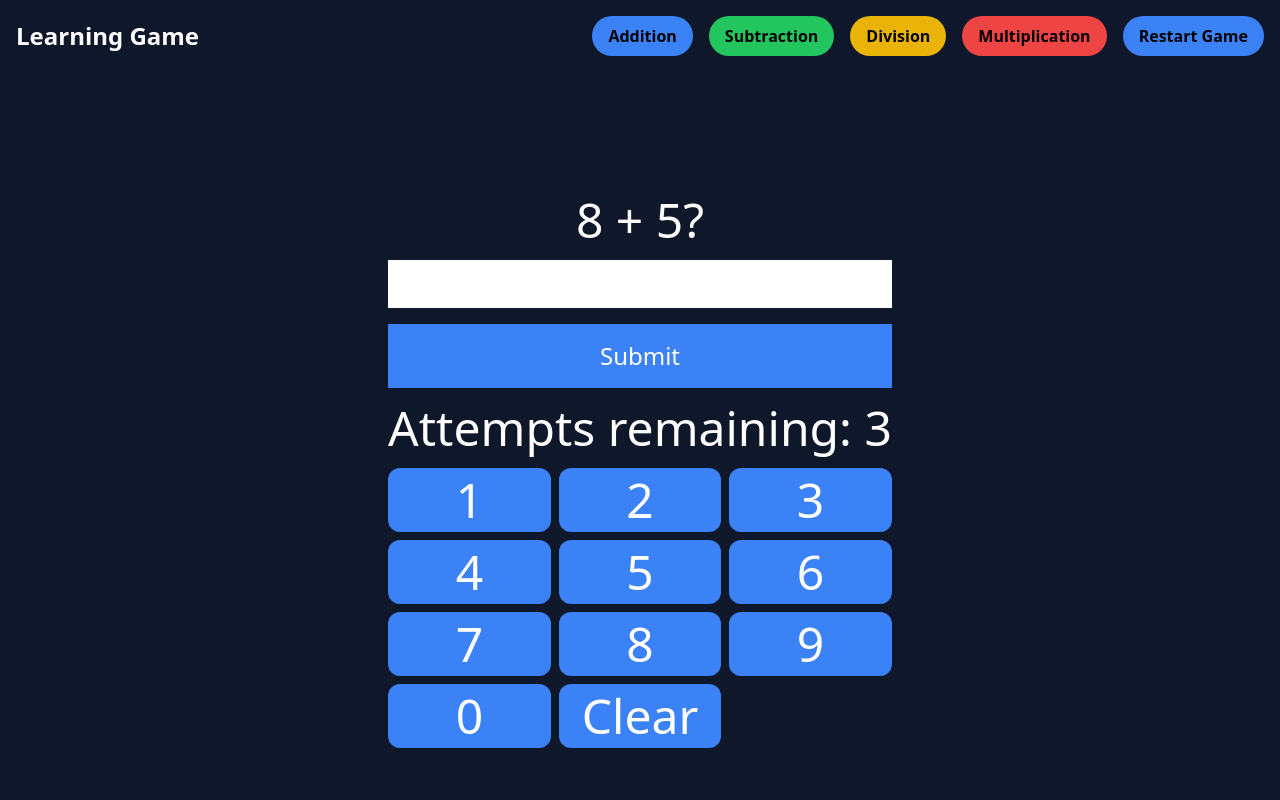
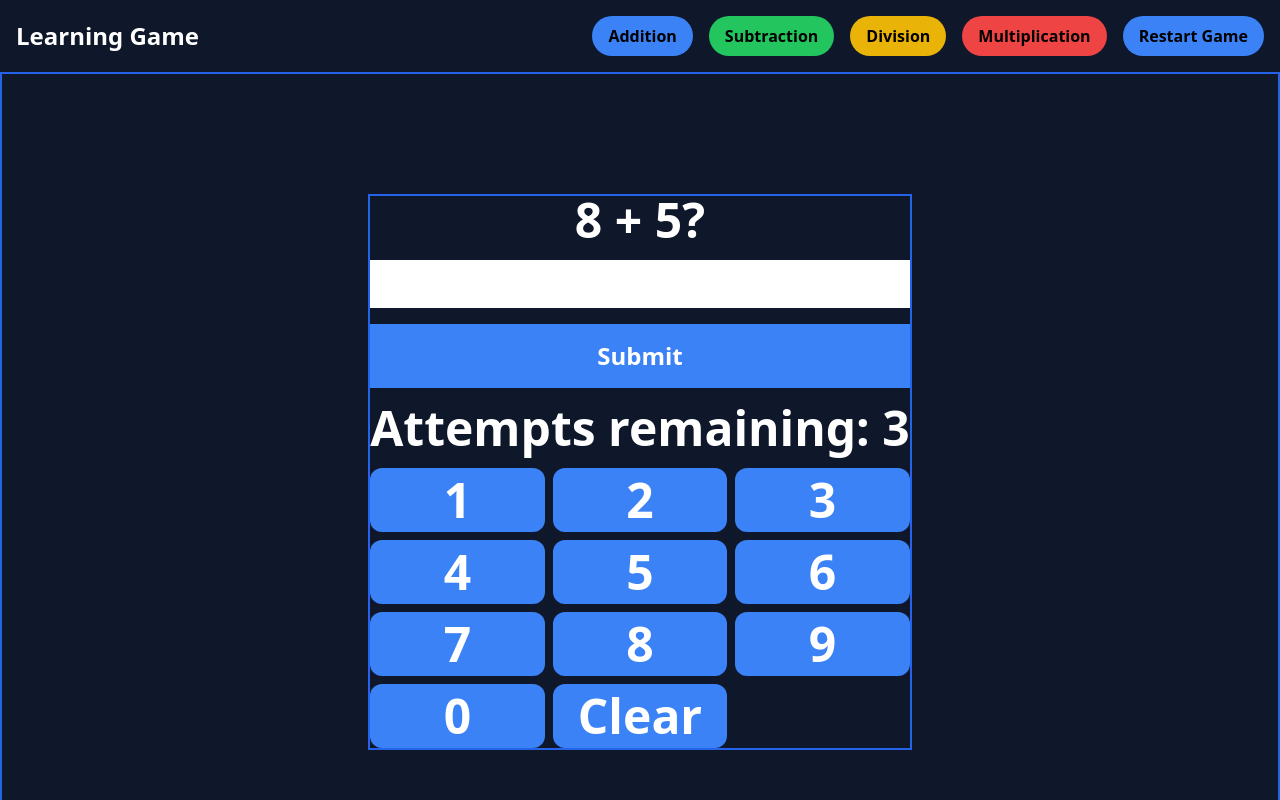
Before and after one commit to bartswierz/learning-game, a React (Vite) app: page / in a window 1280 px wide. Built offline with nearby package versions, Linux system fonts and the light colour scheme.

Commit message:
updated calculator layout

```diff
--- a/src/App.tsx
+++ b/src/App.tsx
@@ -59,7 +59,7 @@ function App() {
     setUserAnswer(e.target.value);
   };
 
-  const handleClick = (num: number) => {
+  const handleClick = (num: string) => {
     setUserAnswer((userAnswer) => userAnswer + num);
   };
 
@@ -91,7 +91,7 @@ function App() {
         </NavigationMenuList>
       </NavigationMenu> */}
       <nav>
-        <ul className="flex flex-col flex-wrap md:flex-row justify-between items-center bg-blue-500X text-white p-4">
+        <ul className="flex flex-col flex-wrap md:flex-row justify-between items-center bg-blue-500X text-white p-4 bX">
           <li className="text-2xl font-bold">Learning Game</li>
           <li>
             <ul className="flex gap-4 items-center justify-center text-black font-bold">
@@ -130,22 +130,25 @@ function App() {
       {/* <div className="b"> handleouu1
         <h1 className="text-5xl w-full b">Math Game</h1>
       </div> */}
-      <div className="bg-slate-900 w-full h-full w-screenX h-screenX flex flex-col justify-center items-center text-white text-5xl">
+      <div className="bg-slate-900 w-full h-full w-screenX h-screenX flex flex-col justify-center items-center text-white text-5xl b">
         {/* GAME IS COMPLETED */}
         {gameOver ? (
           <>
-            <div className="text-center">
+            <div className="text-center font-bold">
               <p>Incorrect</p>
               <p>The correct answer is {correctAnswer}</p>
               <p>Game Over</p>
             </div>
-            <button className="bg-blue-500 px-4 py-2" onClick={handleGameReset}>
+            <button
+              className="bg-blue-500 hover:bg-blue-600 focus:bg-blue-700 transition-colors duration-300 hover:shadow-xl px-6 py-3 rounded-full"
+              onClick={handleGameReset}
+            >
               Start Over
             </button>
           </>
         ) : (
           // NEW GAME / GAME IN PROGRESS
-          <div className="flex flex-col gap-4 text-center">
+          <div className="flex flex-col gap-4 text-center b">
             <p>
               {num1} + {num2}?
             </p>
--- a/src/globals.css
+++ b/src/globals.css
@@ -75,8 +75,9 @@
   }
 }
 
-b {
-  border-color: #316616;
+.b {
+  border-color: rgb(37 99 235);
+  border-width: 2px;
   font-weight: 900;
   text-color: red;
 }
```
